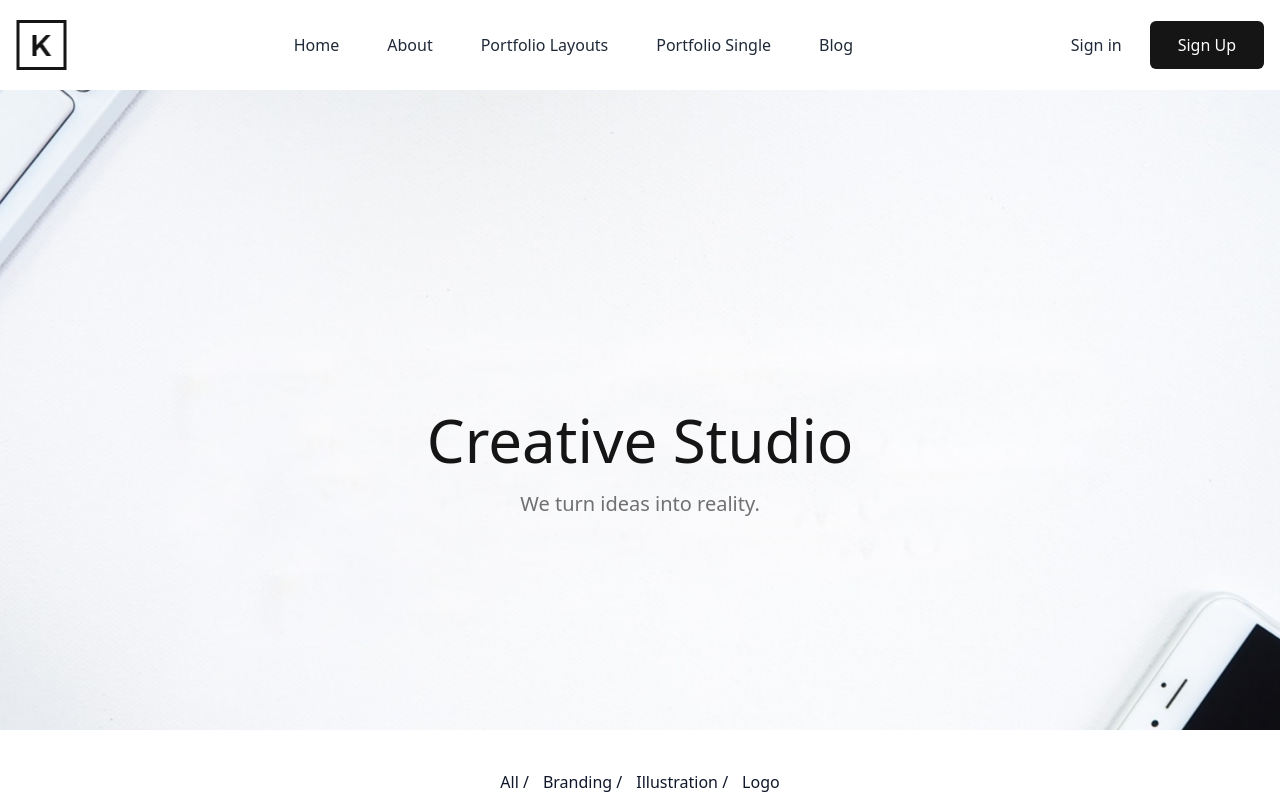
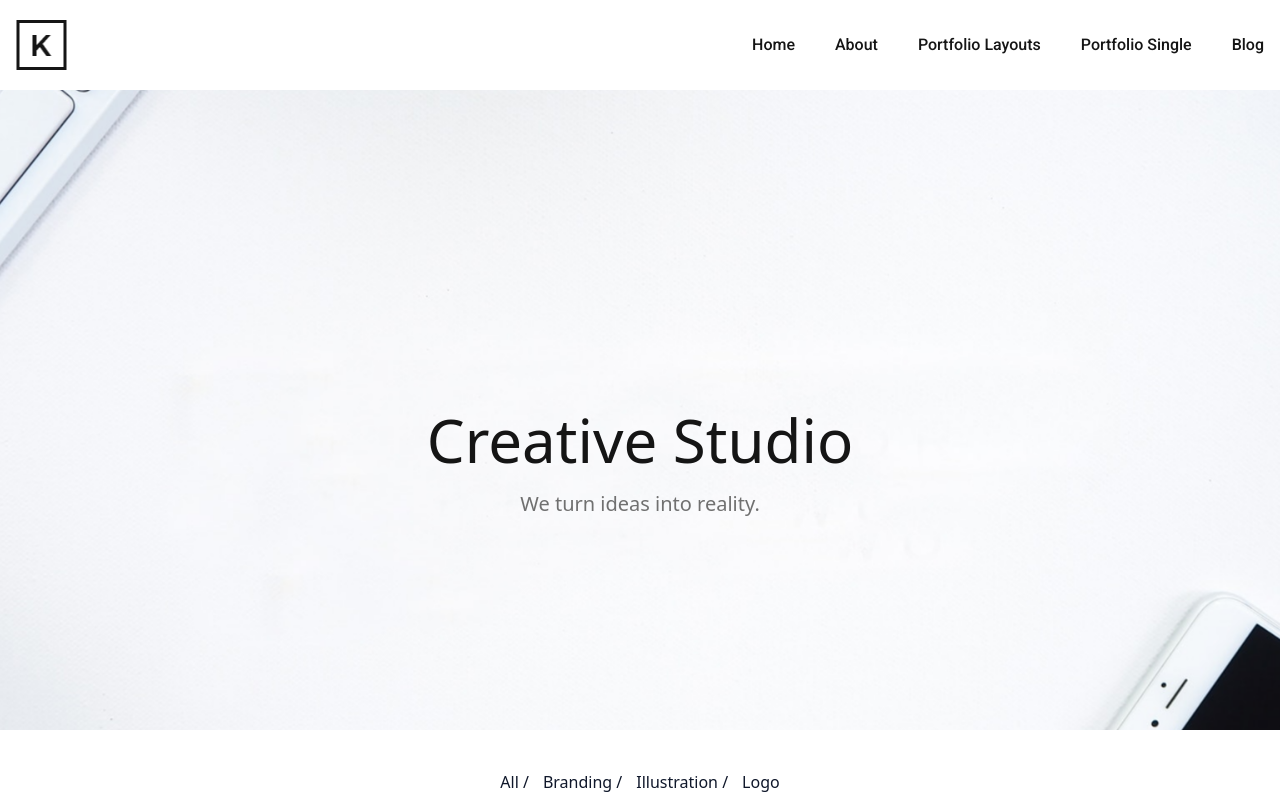
Before and after one commit to its-robii/Portfolio-reactt, a React (Vite) app: page / in a window 1280 px wide. Shown: the top 800 px of the page. Built offline with nearby package versions, Linux system fonts and the light colour scheme.

Commit message:
portfolio changes

```diff
--- a/src/component/Layout/Navbar.jsx
+++ b/src/component/Layout/Navbar.jsx
@@ -1,92 +1,93 @@
 import React, { useState } from "react";
 import { Link } from "react-router-dom";
 import { FaBarsStaggered } from "react-icons/fa6";
+const Navbar = () => {
+  const [isOpen, setIsOpen] = useState(false);
 
-const Navbar = () => {
-  const [open, setOpen] = useState(false);
+  const toggleMenu = () => {
+    setIsOpen(!isOpen);
+  };
   return (
-      <header className={`flex w-full items-center bg-white dark:bg-dark`}>
-      <div className="container">
-        <div className="relative -mx-4 flex items-center justify-between">
-          <div className="w-60 max-w-full px-4">
-            <a href="/#" className="block w-full py-5">
-              <img
-               src="/logo.png.png"
-                alt="logo"
-                className="dark:hidden"
-              />
-              <img
-                src="https://cdn.tailgrids.com/2.0/image/assets/images/logo/logo-white.svg"
-                alt="logo"
-                className="hidden dark:block"
-              />
-            </a>
-          </div>
-          <div className="flex w-full items-center justify-between px-4">
+    <nav>
+          <div className="container py-5 flex items-center justify-between">
+            <div>
+              <Link to="/">
+                <img src="/logo.png.png" alt="logo" />
+              </Link>
+            </div>
+
             <div>
               <button
-                onClick={() => setOpen(!open)}
-                id="navbarToggler"
-                className={` ${
-                  open && "navbarTogglerActive"
-                } absolute right-4 top-1/2 block -translate-y-1/2 rounded-lg px-3 py-[6px] ring-primary focus:ring-2 lg:hidden`}
+                className="md:hidden block"
+                onClick={toggleMenu}
+                aria-label="Toggle navigation"
               >
-                <span className="relative my-[6px] block h-[2px] w-[30px] bg-body-color bg-black"></span>
-                <span className="relative my-[6px] block h-[2px] w-[30px] bg-body-color bg-black"></span>
-                <span className="relative my-[6px] block h-[2px] w-[30px] bg-body-color bg-black"></span>
+                <svg
+                  xmlns="http://www.w3.org/2000/svg"
+                  className="h-5 w-5"
+                  fill="none"
+                  viewBox="0 0 24 24"
+                  stroke="currentColor"
+                >
+                  <path
+                    strokeLinecap="round"
+                    strokeLinejoin="round"
+                    strokeWidth="2"
+                    d="M4 6h16M4 12h8m-8 6h16"
+                  />
+                </svg>
               </button>
-              <nav
-                // :className="!navbarOpen && 'hidden' "
-                id="navbarCollapse"
-                className={`absolute right-4 top-full w-full max-w-[250px] rounded-lg bg-white px-6 py-5 shadow dark:bg-dark-2 lg:static lg:block lg:w-full lg:max-w-full lg:shadow-none lg:dark:bg-transparent ${
-                  !open && "hidden"
-                } `}
+
+              <ul
+                className={`${
+                  isOpen ? "block" : "hidden"
+                } md:flex gap-10 font-medium font-primary text-primary md:items-center md:static absolute top-[90px] left-0 w-full bg-white md:bg-transparent`}
               >
-                <ul className="block lg:flex">
-                  <ListItem NavLink="/">Home</ListItem>
-                  <ListItem NavLink="/about">About</ListItem>
-                  <ListItem NavLink="/portfoliosingle">Portfolio Layouts</ListItem>
-                  <ListItem NavLink="/layouts">Portfolio Single</ListItem>
-                  <ListItem NavLink="/blog">Blog</ListItem>
-                </ul>
-              </nav>
-            </div>
-            <div className="hidden justify-end pr-16 sm:flex lg:pr-0">
-              <a
-                href="/#"
-                className="px-7 py-3 text-base font-medium text-dark hover:text-primary dark:text-white"
-              >
-                Sign in
-              </a>
-
-              <a
-                href="/#"
-                className="rounded-md bg-primary px-7 py-3 text-base font-medium text-white hover:bg-primary/90"
-              >
-                Sign Up
-              </a>
+                <li>
+                  <Link
+                    to="/"
+                    className="block md:inline transition-all hover:text-slate-400 py-2 md:py-0"
+                  >
+                    Home
+                  </Link>
+                </li>
+                <li>
+                  <Link
+                    to="/about"
+                    className="block md:inline transition-all hover:text-slate-400 py-2 md:py-0"
+                  >
+                    About
+                  </Link>
+                </li>
+                <li>
+                  <Link
+                    to="/layouts"
+                    className="block md:inline transition-all hover:text-slate-400 py-2 md:py-0"
+                  >
+                    Portfolio Layouts
+                  </Link>
+                </li>
+                <li>
+                  <Link
+                    to="/portfoliosingle"
+                    className="block md:inline transition-all hover:text-slate-400 py-2 md:py-0"
+                  >
+                    Portfolio Single
+                  </Link>
+                </li>
+                <li>
+                  <Link
+                    to="/blog"
+                    className="block md:inline transition-all hover:text-slate-400 py-2 md:py-0"
+                  >
+                    Blog
+                  </Link>
+                </li>
+              </ul>
             </div>
           </div>
-        </div>
-      </div>
-    </header>
+        </nav>
   );
 };
 
 export default Navbar;
-
-
-const ListItem = ({ children, NavLink }) => {
-  return (
-    <>
-      <li>
-        <a
-          href={NavLink}
-          className="flex py-2 text-base font-medium text-body-color hover:text-dark dark:text-dark-6 dark:hover:text-white lg:ml-12 lg:inline-flex"
-        >
-          {children}
-        </a>
-      </li>
-    </>
-  );
-};
```
